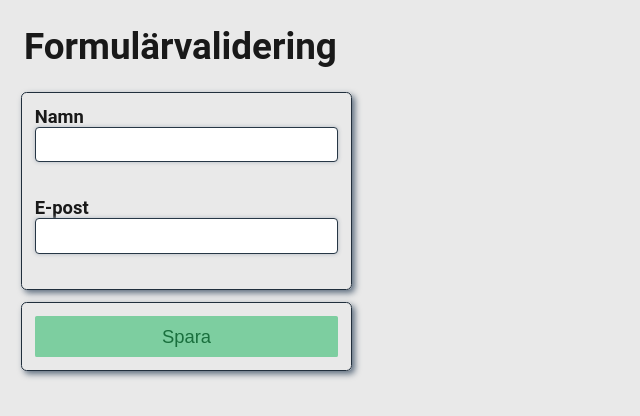
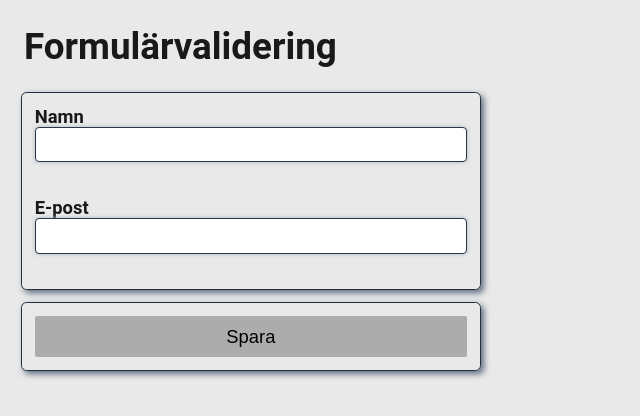
Before and after one commit to ha-fed24-jsf/15-form-validation, a React (Vite) app: page / in a window 1280 px wide. Shown: the top 416 px of the page, without its empty margins (0-640 px from the left). Built offline with nearby package versions, Linux system fonts and the light colour scheme.

Commit message:
Complete validation

```diff
--- a/src/components/Form.css
+++ b/src/components/Form.css
@@ -3,7 +3,7 @@
 	padding: 0.7em;
 	display: flex;
 	flex-direction: column;
-	max-width: 18em;
+	max-width: 25em;
 	border: 1px solid #212f3d;
 	border-radius: 0.3em;
 	box-shadow: 3px 3px 6px 0 #5d6d7e;
@@ -67,5 +67,12 @@
 			background-color: var(--b2);
 			border-color: var(--b2);
 		}
+		&:disabled {
+			--disabled: rgb(173, 172, 172);
+			background-color: var(--disabled);
+			border-color: var(--disabled);
+			color: black;
+		}
+
 	}
 }
--- a/src/components/Form.jsx
+++ b/src/components/Form.jsx
@@ -18,18 +18,23 @@ const Form = () => {
 	const [data, setData] = useState({ name: '', email: '' })
 	const [touched, setTouched] = useState({ name: false, email: false })
 
+	// Utmaning: det går att flytta det mesta av valideringslogiken till en separat funktion i en annan fil
+	// function validateForm(data, touched) --> return { css, message, formIsValid }
+
 	let css = {
 		name: '',
 		email: ''
 	}
 	if( touched.name ) css.name = 'valid'
+	if( touched.email ) css.email = 'valid'
+	// Pro-metod: använd Object.keys(touched).forEach i stället
 
 	let message = {
 		name: '',
 		email: ''
 	}
 	const results = schema.validate(data)
-	console.log('Form: validation results: ', results)
+	// console.log('Form: validation results: ', results)
 	// if( validation fails ) css.name = 'invalid'
 	if( results.error ) {
 		results.error.details.forEach(e => {
@@ -51,8 +56,16 @@ const Form = () => {
 				// det enda som kan bli fel, är om namn-fältet är tomt
 				message.name = 'Skriv ditt namn.'
 			}
+			else if( e.context.key === 'email' ) {
+				if( data.email === '' ) {
+					message.email = 'Skriv din e-postadress.'
+				} else {
+					message.email = 'Skriv adressen på formatet "namn@domän.se".'
+				}
+			}
 		})
 	}
+	const formIsValid = !results.error
 
 	return (
 		<div className="form">
@@ -68,13 +81,18 @@ const Form = () => {
 				<p className="error"> {message.name} </p>
 
 				<label> E-post </label>
-				<input />
-				<p className="error"></p>
+				<input
+					className={css.email}
+					value={data.email}
+					onChange={event => setData({ ...data, email: event.target.value })}
+					onBlur={() => setTouched({ ...touched, email: true })}
+					/>
+				<p className="error"> {message.email} </p>
 
 			</section>
 
 			<section className="form-field">
-				<button> Spara </button>
+				<button disabled={!formIsValid}> Spara </button>
 			</section>
 		</div>
 	)
```
